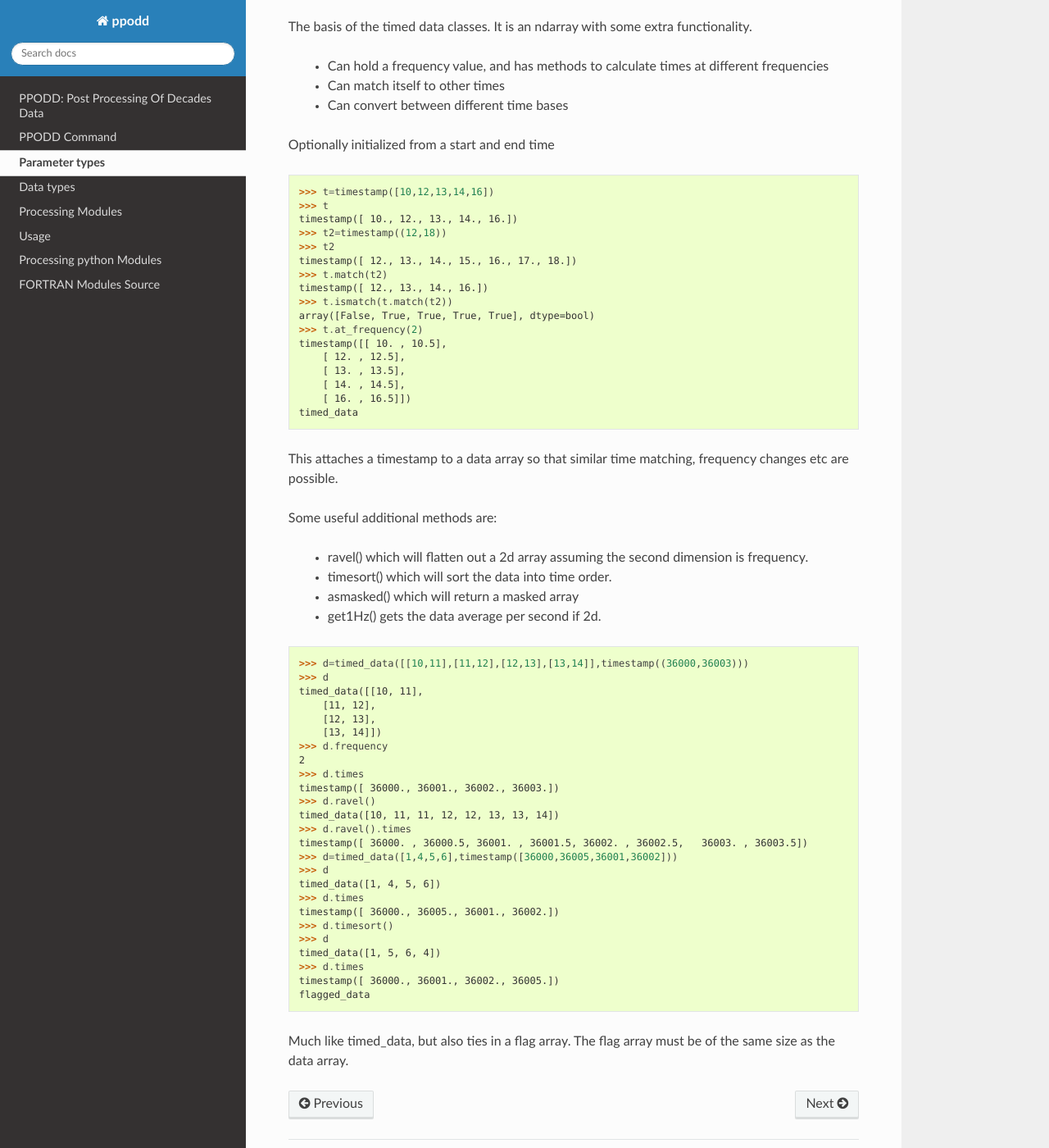
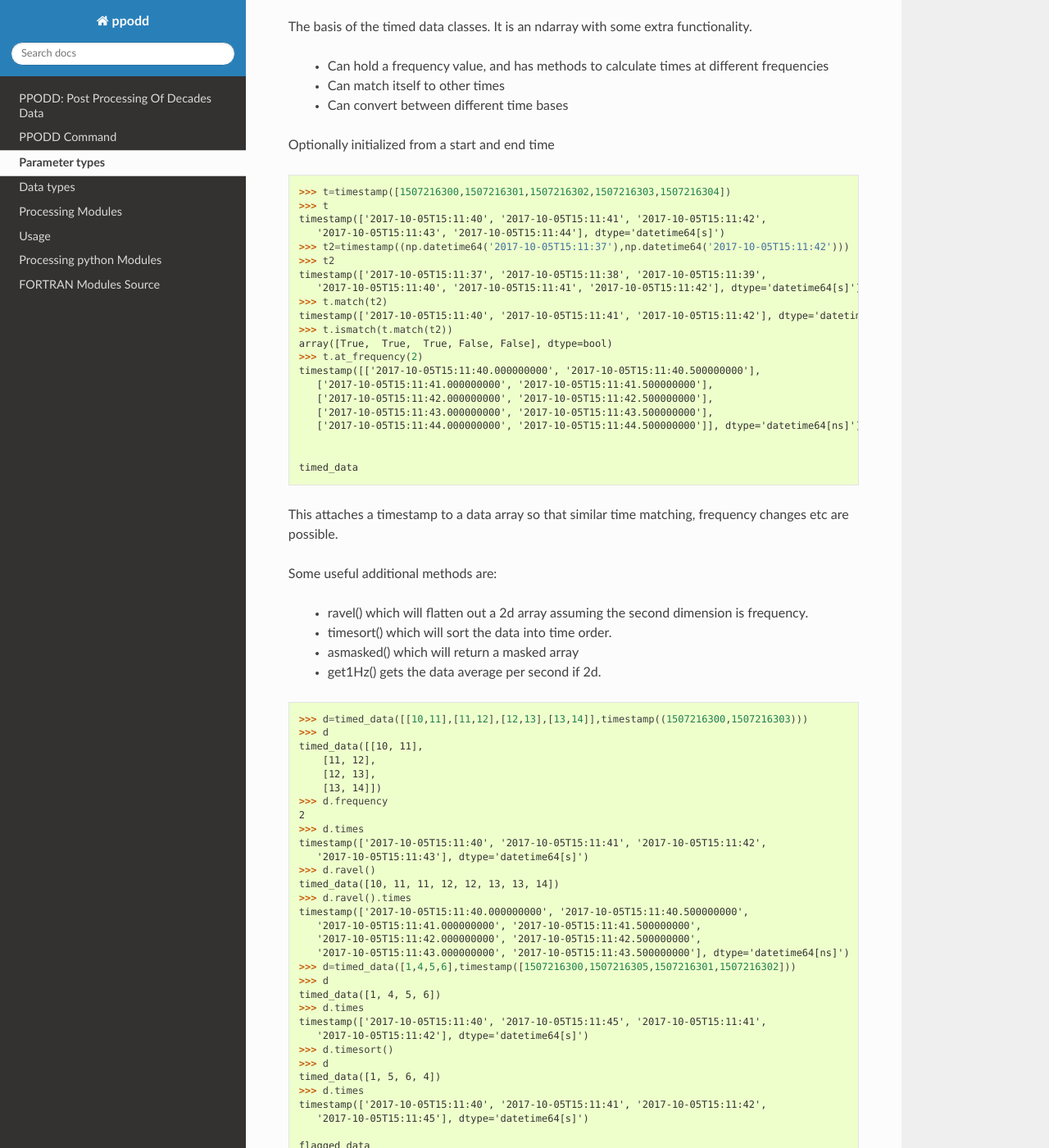
Before and after one commit to ncasuk/decades-pp, a Sphinx documentation site: the page built from docs/parameter_types.rst, in a window 1280 px wide and 1400 px high, scrolled down 488 px. Shown: the whole window at 82% size. Built offline with Sphinx 7.4.7 and the Read the Docs theme 2.0.0, drawn with Linux system fonts in a browser that asks for light colours.

Commit message:
Some docs updated for datetime64 times

```diff
--- a/docs/parameter_types.rst
+++ b/docs/parameter_types.rst
@@ -25,22 +25,26 @@ Optionally initialized from a start and end time
 
 .. code-block:: python
 
-    >>> t=timestamp([10,12,13,14,16])
+    >>> t=timestamp([1507216300,1507216301,1507216302,1507216303,1507216304])
     >>> t
-    timestamp([ 10., 12., 13., 14., 16.])
-    >>> t2=timestamp((12,18))
+    timestamp(['2017-10-05T15:11:40', '2017-10-05T15:11:41', '2017-10-05T15:11:42',
+       '2017-10-05T15:11:43', '2017-10-05T15:11:44'], dtype='datetime64[s]')
+    >>> t2=timestamp((np.datetime64('2017-10-05T15:11:37'),np.datetime64('2017-10-05T15:11:42')))
     >>> t2
-    timestamp([ 12., 13., 14., 15., 16., 17., 18.])
+    timestamp(['2017-10-05T15:11:37', '2017-10-05T15:11:38', '2017-10-05T15:11:39',
+       '2017-10-05T15:11:40', '2017-10-05T15:11:41', '2017-10-05T15:11:42'], dtype='datetime64[s]')
     >>> t.match(t2)
-    timestamp([ 12., 13., 14., 16.])
+    timestamp(['2017-10-05T15:11:40', '2017-10-05T15:11:41', '2017-10-05T15:11:42'], dtype='datetime64[s]')
     >>> t.ismatch(t.match(t2))
-    array([False, True, True, True, True], dtype=bool)
+    array([True,  True,  True, False, False], dtype=bool)
     >>> t.at_frequency(2)
-    timestamp([[ 10. , 10.5],
-        [ 12. , 12.5],
-        [ 13. , 13.5],
-        [ 14. , 14.5],
-        [ 16. , 16.5]])
+    timestamp([['2017-10-05T15:11:40.000000000', '2017-10-05T15:11:40.500000000'],
+       ['2017-10-05T15:11:41.000000000', '2017-10-05T15:11:41.500000000'],
+       ['2017-10-05T15:11:42.000000000', '2017-10-05T15:11:42.500000000'],
+       ['2017-10-05T15:11:43.000000000', '2017-10-05T15:11:43.500000000'],
+       ['2017-10-05T15:11:44.000000000', '2017-10-05T15:11:44.500000000']], dtype='datetime64[ns]')
+
+
     timed_data
 
 This attaches a timestamp to a data array so that similar time matching, frequency changes etc are possible.
@@ -54,7 +58,7 @@ Some useful additional methods are:
 
 .. code-block:: python
 
-    >>> d=timed_data([[10,11],[11,12],[12,13],[13,14]],timestamp((36000,36003)))
+    >>> d=timed_data([[10,11],[11,12],[12,13],[13,14]],timestamp((1507216300,1507216303)))
     >>> d
     timed_data([[10, 11],
         [11, 12],
@@ -63,21 +67,28 @@ Some useful additional methods are:
     >>> d.frequency
     2
     >>> d.times
-    timestamp([ 36000., 36001., 36002., 36003.])
+    timestamp(['2017-10-05T15:11:40', '2017-10-05T15:11:41', '2017-10-05T15:11:42',
+       '2017-10-05T15:11:43'], dtype='datetime64[s]')
     >>> d.ravel()
     timed_data([10, 11, 11, 12, 12, 13, 13, 14])
     >>> d.ravel().times
-    timestamp([ 36000. , 36000.5, 36001. , 36001.5, 36002. , 36002.5,   36003. , 36003.5])
-    >>> d=timed_data([1,4,5,6],timestamp([36000,36005,36001,36002]))
+    timestamp(['2017-10-05T15:11:40.000000000', '2017-10-05T15:11:40.500000000',
+       '2017-10-05T15:11:41.000000000', '2017-10-05T15:11:41.500000000',
+       '2017-10-05T15:11:42.000000000', '2017-10-05T15:11:42.500000000',
+       '2017-10-05T15:11:43.000000000', '2017-10-05T15:11:43.500000000'], dtype='datetime64[ns]')
+    >>> d=timed_data([1,4,5,6],timestamp([1507216300,1507216305,1507216301,1507216302]))
     >>> d
     timed_data([1, 4, 5, 6])
     >>> d.times
-    timestamp([ 36000., 36005., 36001., 36002.])
+    timestamp(['2017-10-05T15:11:40', '2017-10-05T15:11:45', '2017-10-05T15:11:41',
+       '2017-10-05T15:11:42'], dtype='datetime64[s]')
     >>> d.timesort()
     >>> d
     timed_data([1, 5, 6, 4])
     >>> d.times
-    timestamp([ 36000., 36001., 36002., 36005.])
+    timestamp(['2017-10-05T15:11:40', '2017-10-05T15:11:41', '2017-10-05T15:11:42',
+       '2017-10-05T15:11:45'], dtype='datetime64[s]')
+
     flagged_data
 
 Much like timed_data, but also ties in a flag array. The flag array must be of the same size as the data array.
```
Also changed, not shown: 2 other files.
